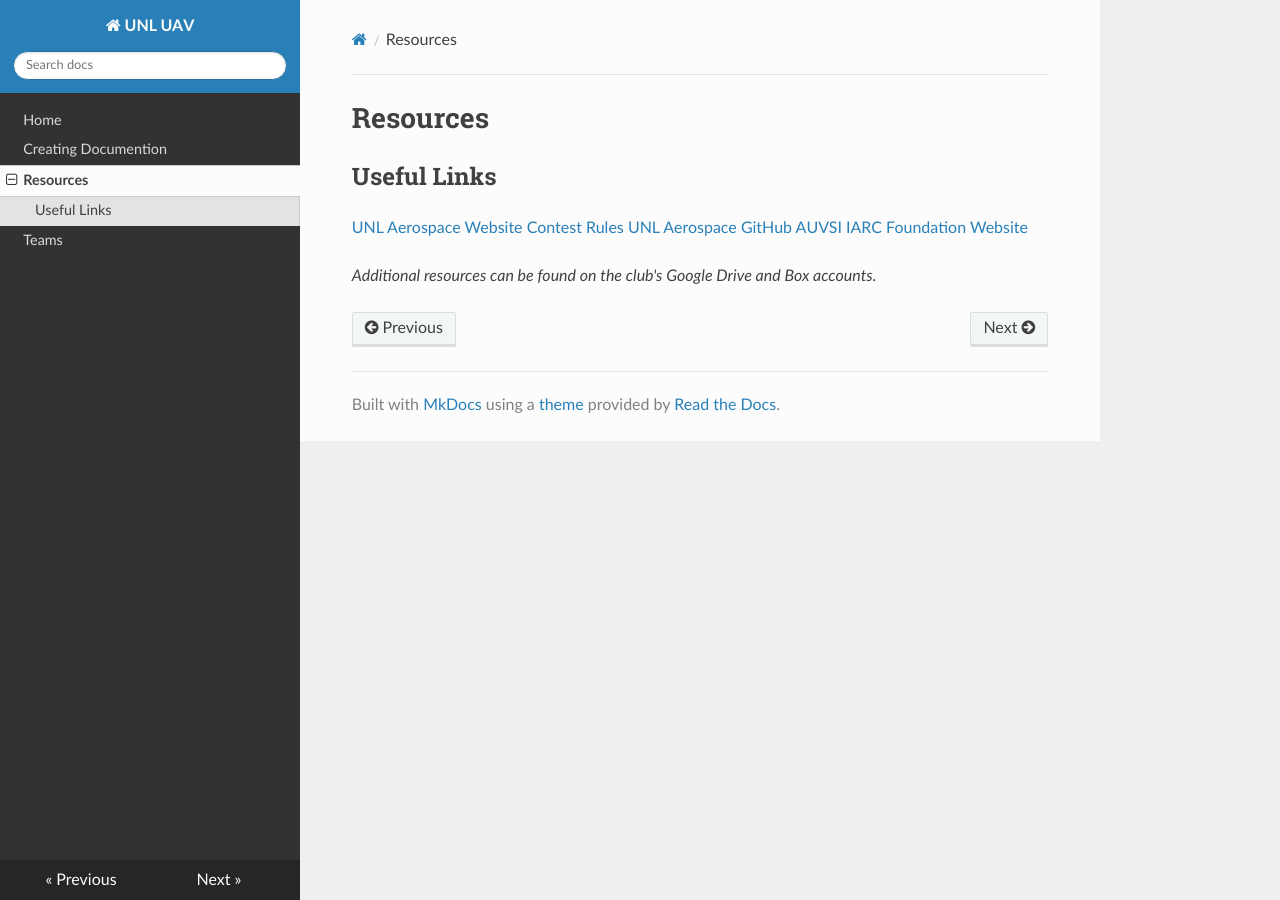
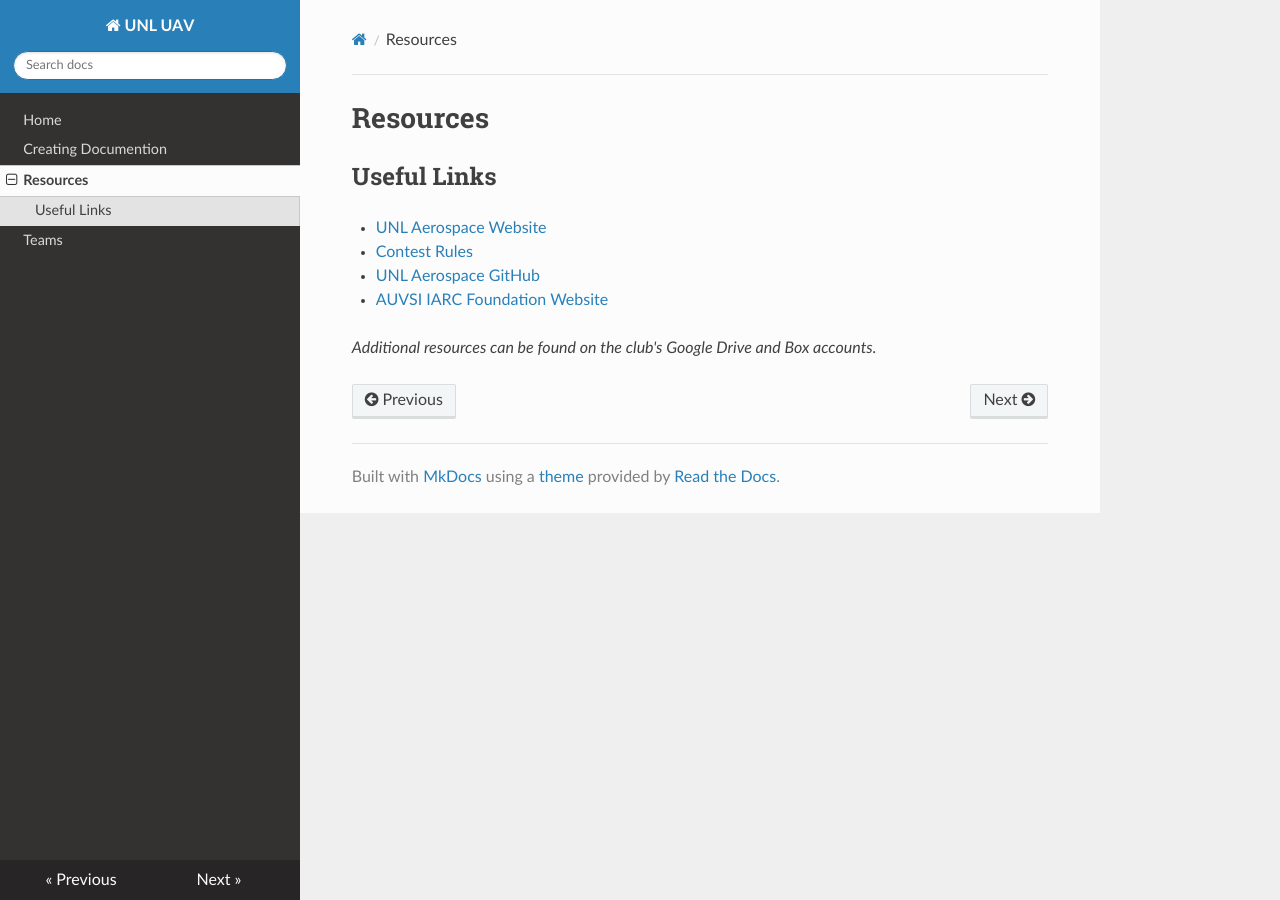
Before and after one commit to docquantum/unl-uav.github.io, an MkDocs documentation site: the page built from docs/resources.md, in a window 1280 px wide. Built offline with MkDocs 1.6.1, drawn with Linux system fonts in a browser that asks for light colours; nearby versions of some CDN libraries.

```diff
--- a/docs/resources.md
+++ b/docs/resources.md
@@ -1,9 +1,9 @@
 # Resources
 
 ## Useful Links
-[UNL Aerospace Website](http://unlaero.space/)
-[Contest Rules](http://www.aerialroboticscompetition.org/rules.php)
-[UNL Aerospace GitHub](https://github.com/UNL-UAV)
-[AUVSI IARC Foundation Website](http://www.aerialroboticscompetition.org/)
+- [UNL Aerospace Website](http://unlaero.space/)
+- [Contest Rules](http://www.aerialroboticscompetition.org/rules.php)
+- [UNL Aerospace GitHub](https://github.com/UNL-UAV)
+- [AUVSI IARC Foundation Website](http://www.aerialroboticscompetition.org/)
 
 _Additional resources can be found on the club's Google Drive and Box accounts._
```
